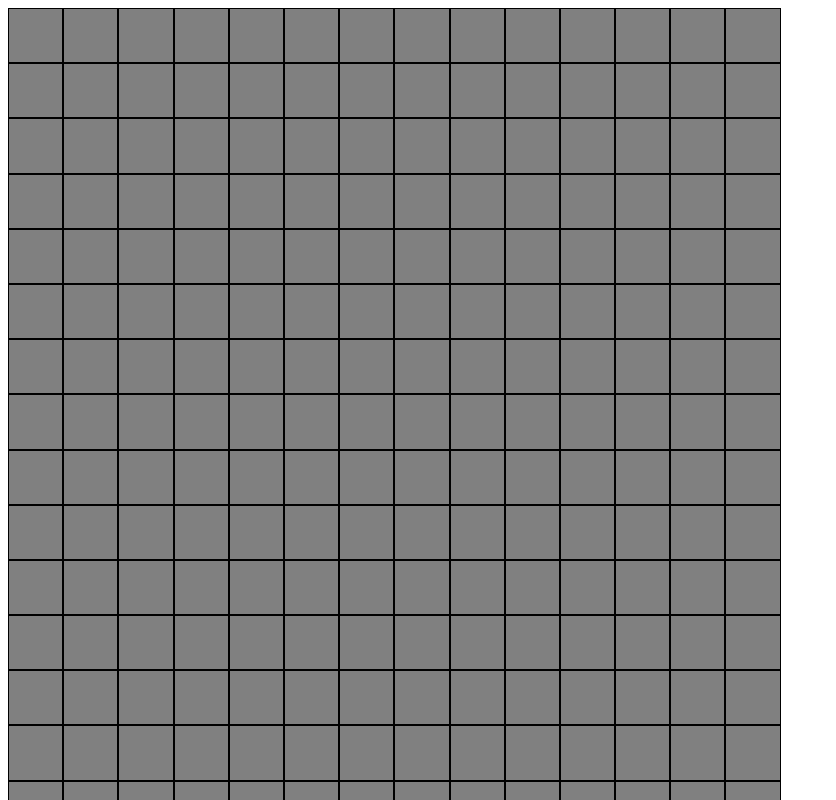
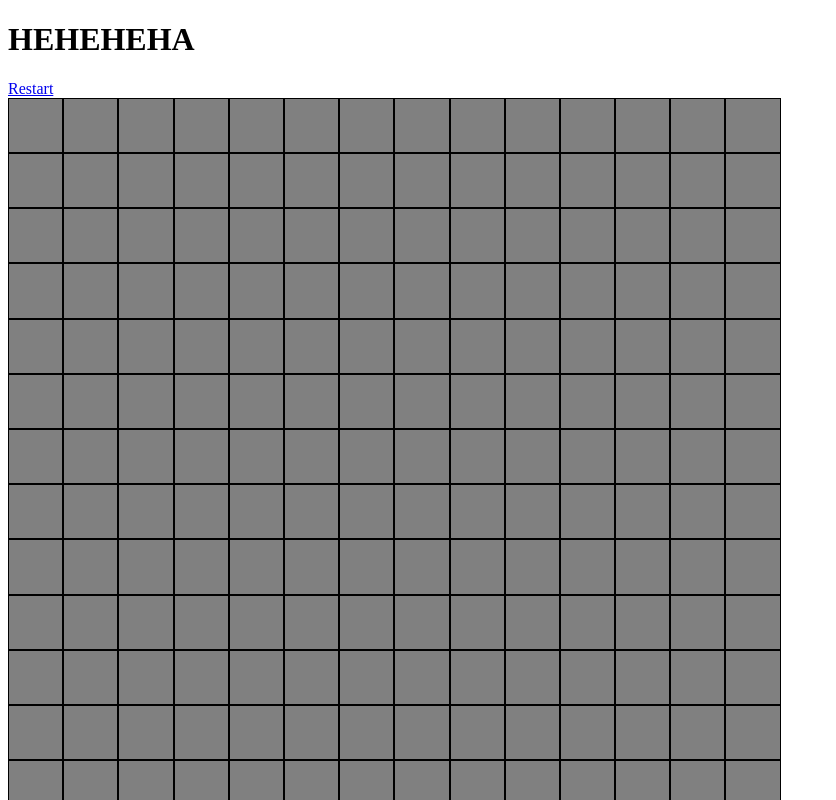
Before and after one commit to surzikov/tetris, a plain HTML site: page index.html in a window 1280 px wide. Shown: the top 800 px of the page, without its empty margins (0-836 px from the left). Drawn offline with Linux system fonts and the light colour scheme.

Commit message:
Update index.html

```diff
--- a/index.html
+++ b/index.html
@@ -7,10 +7,12 @@
     <link rel="stylesheet" href="style.css">
 </head>
 <body>
+    <h1 id="loseMessage">HEHEHEHA</h1>
+    <a href="index.html">Restart</a>
     <table id="table">
 
     </table>
-    <a href="index.html">Restart</a>
+
 </body>
 <script src="app.js"></script>
 </html>
```
